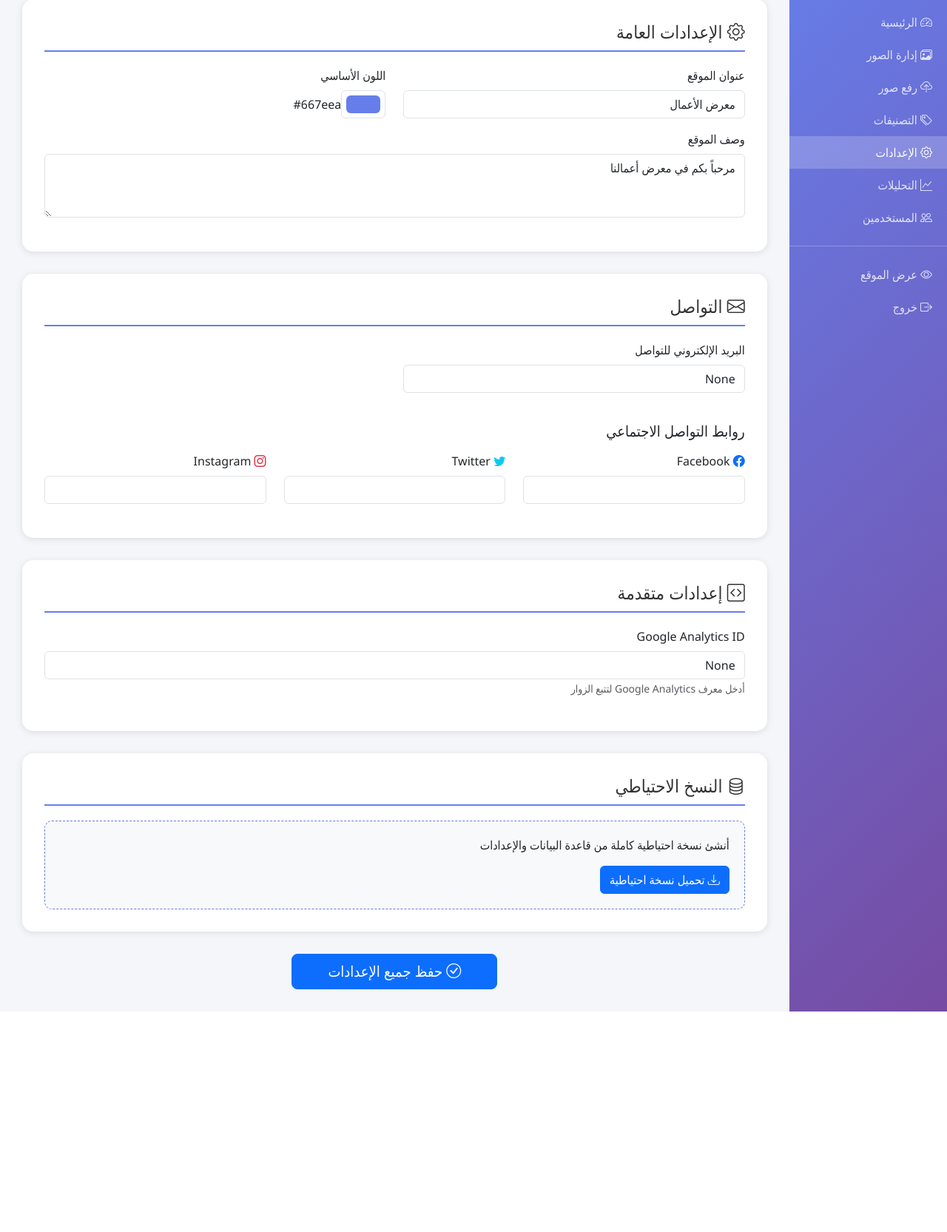
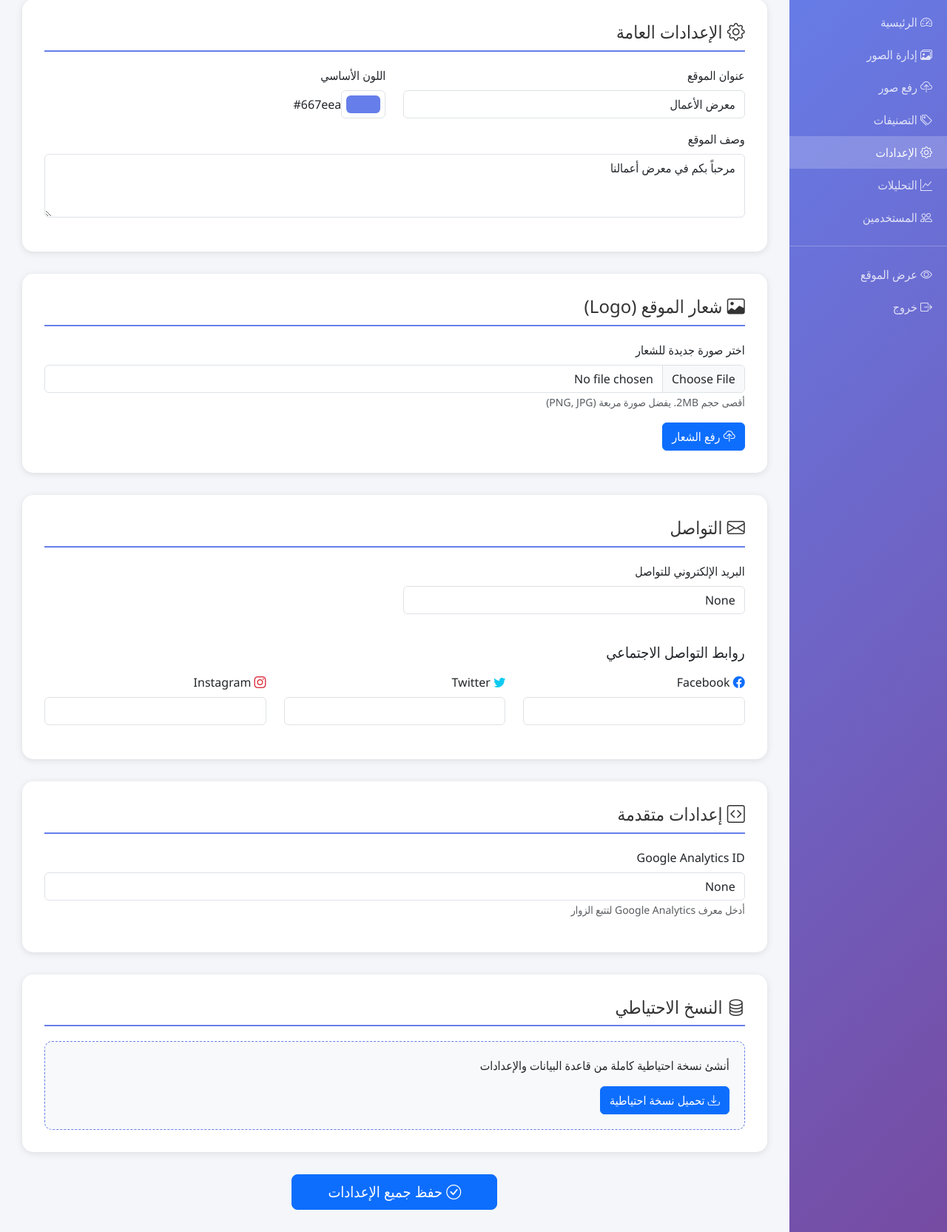
Before and after one commit to aytam25/qr-gallery, a Flask app: page /admin/settings in a window 1280 px wide. Shown: the part 93-1758 px from the top of the page at 74% size. Before the commit the page ends 1460 px from the top, so only its background shows below. Run offline with Flask 3, Linux system fonts and the light colour scheme; a user stored in the database is signed in.

Commit message:
إضافة حقل site_logo إلى جدول الإعدادات وإمكانية رفع الشعار من لوحة التحكم

```diff
--- a/app.py
+++ b/app.py
@@ -97,6 +97,8 @@ class SiteSettings(db.Model):
     google_analytics_id = db.Column(db.String(50))
     updated_at = db.Column(db.DateTime, onupdate=datetime.utcnow)
 
+
+
 class ActivityLog(db.Model):
     id = db.Column(db.Integer, primary_key=True)
     user_id = db.Column(db.Integer, db.ForeignKey('user.id'))
@@ -106,6 +108,51 @@ class ActivityLog(db.Model):
     timestamp = db.Column(db.DateTime, default=datetime.utcnow)
 
 # ==================== الدوال المساعدة ====================
+@app.route('/admin/upload-logo', methods=['POST'])
+@login_required
+def upload_logo():
+    """رفع شعار الموقع"""
+    if 'logo' not in request.files:
+        flash('❌ لم يتم اختيار ملف', 'danger')
+        return redirect(url_for('site_settings'))
+
+    file = request.files['logo']
+    if file.filename == '':
+        flash('❌ لم يتم اختيار ملف', 'danger')
+        return redirect(url_for('site_settings'))
+
+    if file and allowed_file(file.filename):
+        # حفظ مؤقتاً
+        filename = secure_filename(file.filename)
+        timestamp = datetime.now().strftime('%Y%m%d_%H%M%S')
+        new_filename = f"logo_{timestamp}_{filename}"
+        temp_path = os.path.join(app.config['UPLOAD_FOLDER'], new_filename)
+        file.save(temp_path)
+
+        # رفع إلى Azure
+        logo_url = upload_to_azure(temp_path, new_filename)
+
+        if logo_url:
+            # حذف الملف المؤقت
+            os.remove(temp_path)
+
+            # تحديث الإعدادات
+            settings = SiteSettings.query.first()
+            if not settings:
+                settings = SiteSettings()
+                db.session.add(settings)
+
+            settings.site_logo = logo_url
+            db.session.commit()
+
+            flash('✅ تم رفع الشعار بنجاح', 'success')
+        else:
+            flash('❌ فشل رفع الشعار', 'danger')
+    else:
+        flash('❌ نوع الملف غير مسموح به', 'danger')
+
+    return redirect(url_for('site_settings'))
+
 
 @login_manager.user_loader
 def load_user(user_id):
@@ -167,6 +214,15 @@ def log_activity(user_id, action, details=None, ip=None):
     db.session.commit()
 
 # ==================== الصفحات العامة ====================
+
+@app.route('/api/view/<int:image_id>', methods=['POST'])
+def api_increment_view(image_id):
+    """زيادة عدد المشاهدات"""
+    image = Image.query.get_or_404(image_id)
+    image.views += 1
+    db.session.commit()
+    return jsonify({'success': True, 'views': image.views})
+
 
 @app.route('/')
 def index():
--- a/templates/settings_advanced.html
+++ b/templates/settings_advanced.html
@@ -121,6 +121,36 @@
                         </div>
                     </div>
 
+
+
+                    <!-- قسم اللوجو -->
+<div class="settings-card">
+    <h4 class="section-title"><i class="bi bi-image"></i> شعار الموقع (Logo)</h4>
+
+    <!-- عرض اللوجو الحالي إن وجد -->
+    {% if settings.site_logo %}
+    <div class="current-logo mb-3 text-center">
+        <p class="text-muted">اللوجو الحالي:</p>
+        <img src="{{ settings.site_logo }}" alt="شعار الموقع" style="max-height: 80px; border-radius: 8px; box-shadow: 0 2px 10px rgba(0,0,0,0.1);">
+    </div>
+    {% endif %}
+
+    <!-- نموذج رفع اللوجو -->
+    <form method="POST" enctype="multipart/form-data" action="{{ url_for('upload_logo') }}">
+        <div class="mb-3">
+            <label class="form-label">اختر صورة جديدة للشعار</label>
+            <input type="file" name="logo" class="form-control" accept="image/*" required>
+            <small class="text-muted">أقصى حجم 2MB. يفضل صورة مربعة (PNG, JPG)</small>
+        </div>
+        <button type="submit" class="btn btn-primary">
+            <i class="bi bi-cloud-upload"></i> رفع الشعار
+        </button>
+    </form>
+</div>
+
+
+
+
                     <!-- Contact & Social -->
                     <div class="settings-card">
                         <h4 class="section-title"><i class="bi bi-envelope"></i> التواصل</h4>
```
Also changed, not shown: templates/index_advanced.html (+34 -11 lines).
